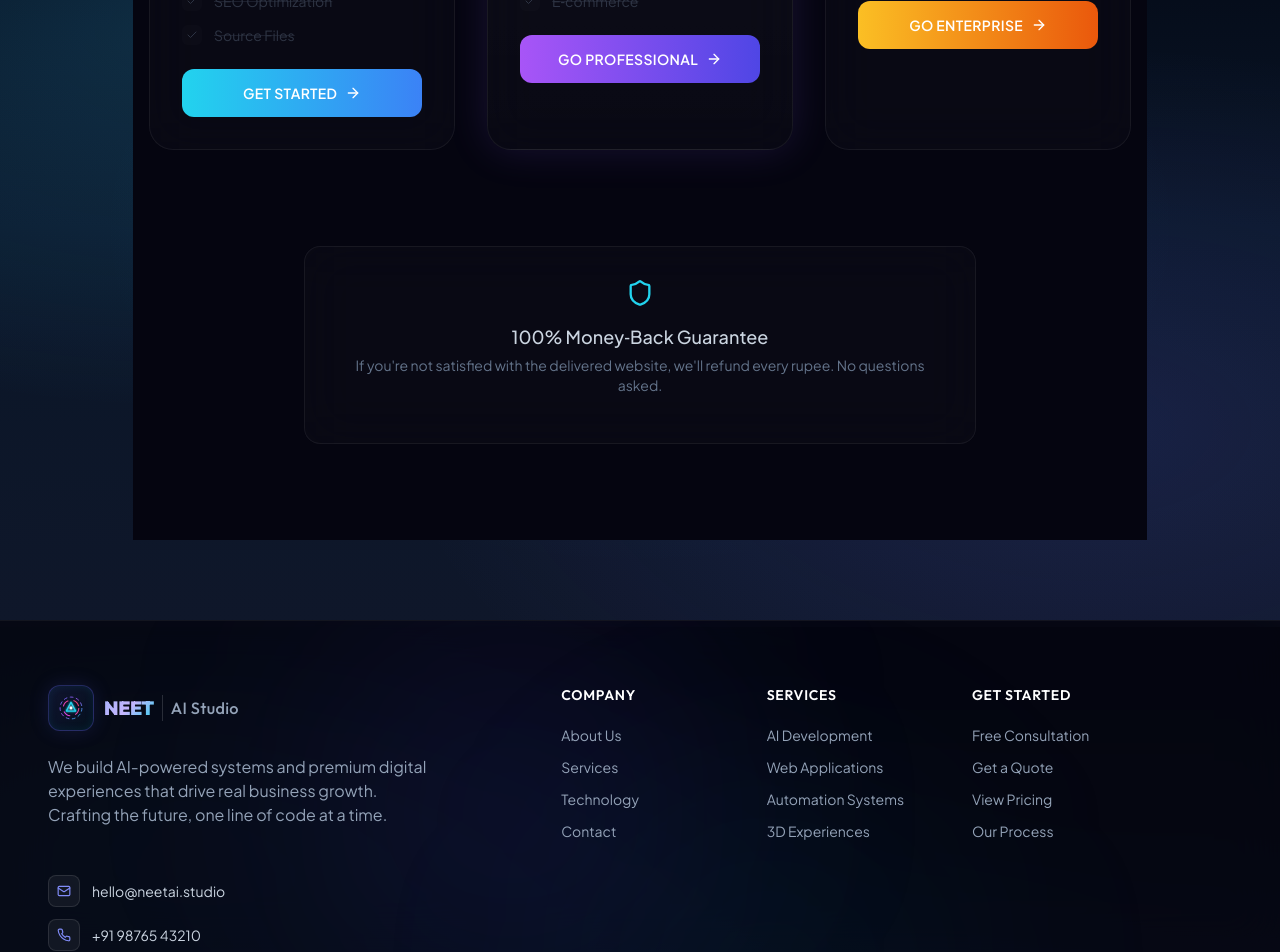
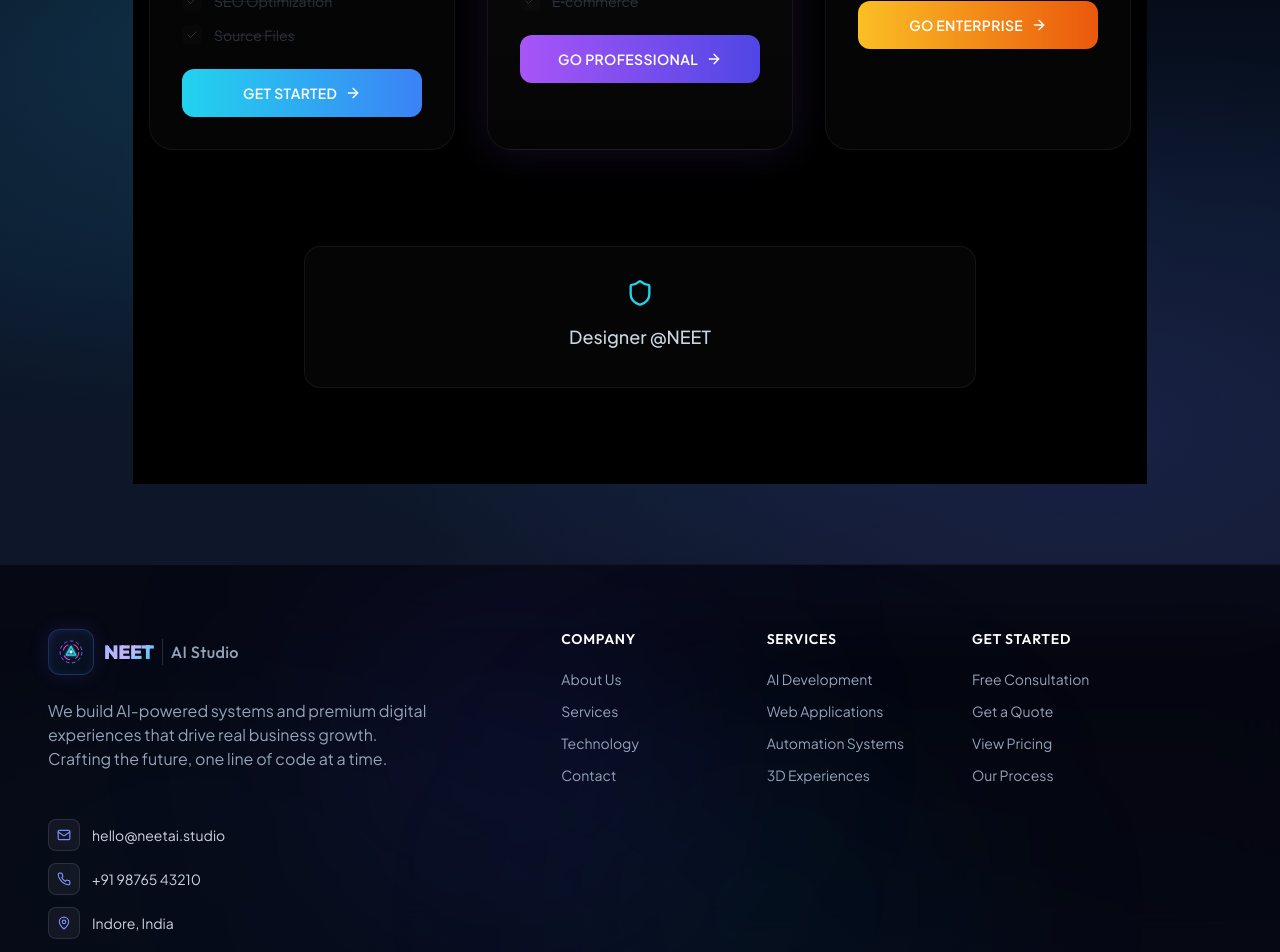
Before and after one commit to kalispidyman/raagneet, a React (Vite) app: page /packages in a window 1280 px wide. Shown: the part 973-1925 px from the top of the page. Built offline with nearby package versions, Linux system fonts and the light colour scheme.

Commit message:
Removed money-back guarantee text, corrected designer label to "@NEET", and updated Packages page background to sleek black with glassmorphism effects

```diff
--- a/src/pages/Packages.jsx
+++ b/src/pages/Packages.jsx
@@ -77,7 +77,7 @@ const cardVariants = {
 
 export default function Packages() {
   return (
-    <div className="relative bg-[#050510] min-h-screen">
+    <div className="relative bg-black min-h-screen">
       {/* Ambient background glows */}
       <div className="fixed top-0 left-1/4 w-[600px] h-[600px] bg-indigo-600/10 rounded-full blur-[160px] pointer-events-none" />
       <div className="fixed bottom-0 right-1/4 w-[500px] h-[500px] bg-cyan-500/8 rounded-full blur-[140px] pointer-events-none" />
@@ -201,8 +201,7 @@ export default function Packages() {
           className="max-w-2xl mx-auto p-8 rounded-2xl bg-white/[0.02] backdrop-blur-xl border border-white/[0.06]"
         >
           <Shield size={28} className="text-cyan-400 mx-auto mb-4" />
-          <p className="text-slate-300 text-lg font-medium mb-1">100% Money‑Back Guarantee</p>
-          <p className="text-sm text-slate-500">If you're not satisfied with the delivered website, we'll refund every rupee. No questions asked.</p>
+          <p className="text-slate-300 text-lg font-medium mb-1">Designer @NEET</p>
         </motion.div>
       </section>
     </div>
```
